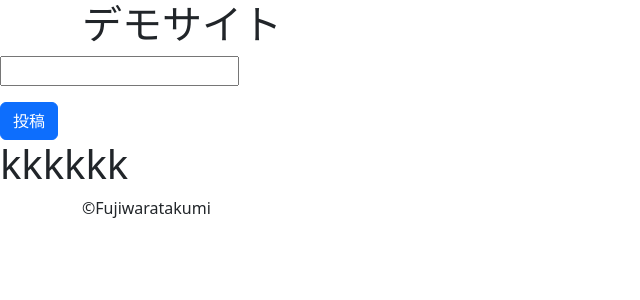
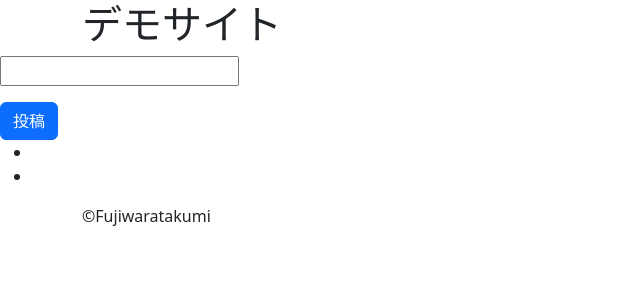
Before and after one commit to takumifujiwaradairy/DemoSiteNuxt2, a Nuxt app in the folder demoapp2/: page / in a window 1280 px wide. Shown: the top 300 px of the page, without its empty margins (0-640 px from the left). Built offline with nearby package versions, Linux system fonts and the light colour scheme.

Commit message:
MapStateの使い方

```diff
--- a/demoapp2/components/AddIndex.vue
+++ b/demoapp2/components/AddIndex.vue
@@ -1,16 +1,23 @@
 <template>
   <div>
-    <h1>kkkkkk</h1>
+    <ul>
+      <li v-for='article in articles' :key='article.id'>
+        {{ article.title }}
+      </li>
+    </ul>
   </div>
 </template>
 
 <script>
+import { mapState } from 'vuex';
 export default {
   data () {
     return {
     }
   },
-  methods: {
+  computed: {
+    ...mapState(['articles']),
+    }
   }
-}
+
 </script>
```
